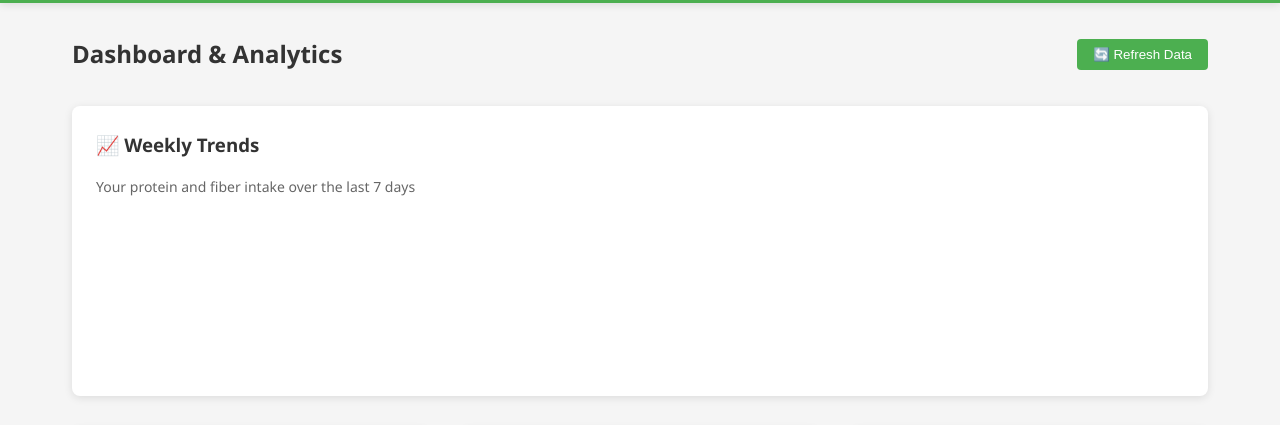
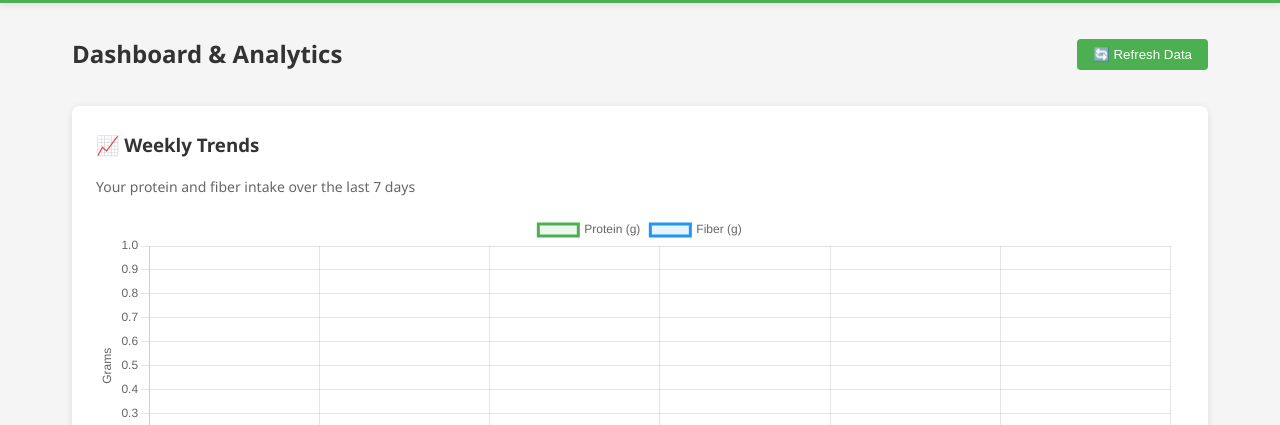
Before and after one commit to srgriff/food-tracker, a plain HTML site: page dashboard.html in a window 1280 px wide. Shown: the part 67-492 px from the top of the page. Drawn offline with nearby package versions, Linux system fonts and the light colour scheme.

Commit message:
working now.

```diff
--- a/style.css
+++ b/style.css
@@ -444,3 +444,9 @@
             font-size: 3rem;
             margin-bottom: 1rem;
         }
+
+        /* Chart wrapper for proper sizing */
+.chart-wrapper {
+    position: relative;
+    height: 300px;
+}
```
Also changed, not shown: app.js (renamed from apps.js), charts.js (renamed from chart.js).
